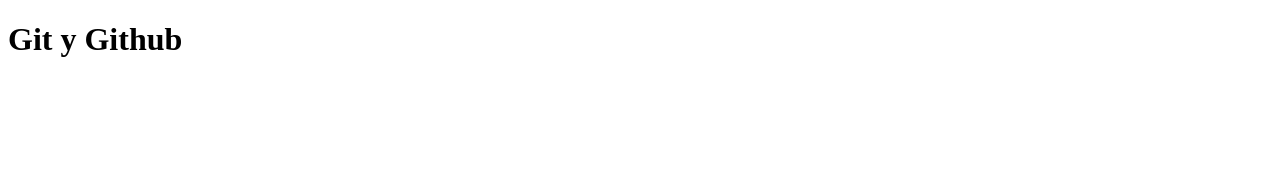
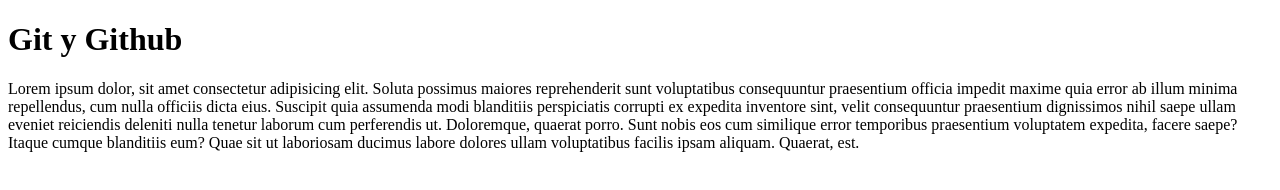
Before and after one commit to FranDaniels/DAW, a plain HTML site: page index.html in a window 1280 px wide. Drawn offline with Linux system fonts and the light colour scheme.

Commit message:
Creacion de etiqueta main y footer
Hemos creado la etiqueta main y footer, en la main hemos añadido un parrafo

```diff
--- a/index.html
+++ b/index.html
@@ -11,7 +11,9 @@
     </header>
 
     <main>
-
+        <p>Lorem ipsum dolor, sit amet consectetur adipisicing elit. Soluta possimus maiores reprehenderit sunt voluptatibus consequuntur praesentium officia impedit maxime quia error ab illum minima repellendus, cum nulla officiis dicta eius.
+        Suscipit quia assumenda modi blanditiis perspiciatis corrupti ex expedita inventore sint, velit consequuntur praesentium dignissimos nihil saepe ullam eveniet reiciendis deleniti nulla tenetur laborum cum perferendis ut. Doloremque, quaerat porro.
+        Sunt nobis eos cum similique error temporibus praesentium voluptatem expedita, facere saepe? Itaque cumque blanditiis eum? Quae sit ut laboriosam ducimus labore dolores ullam voluptatibus facilis ipsam aliquam. Quaerat, est.</p>
     </main>
 
     <footer>
```
